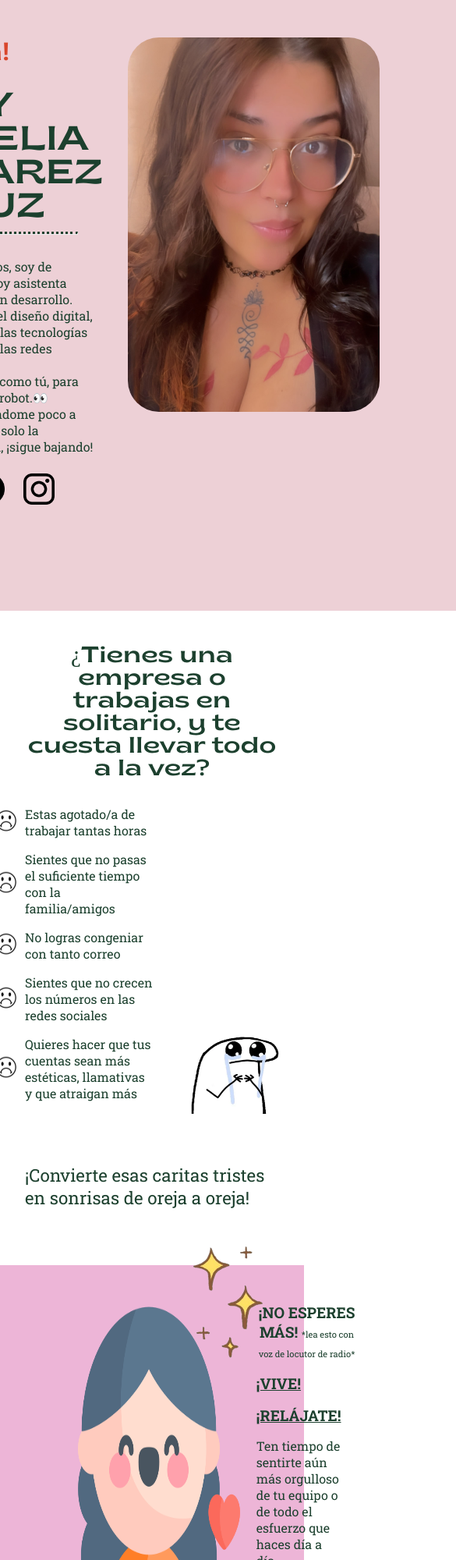
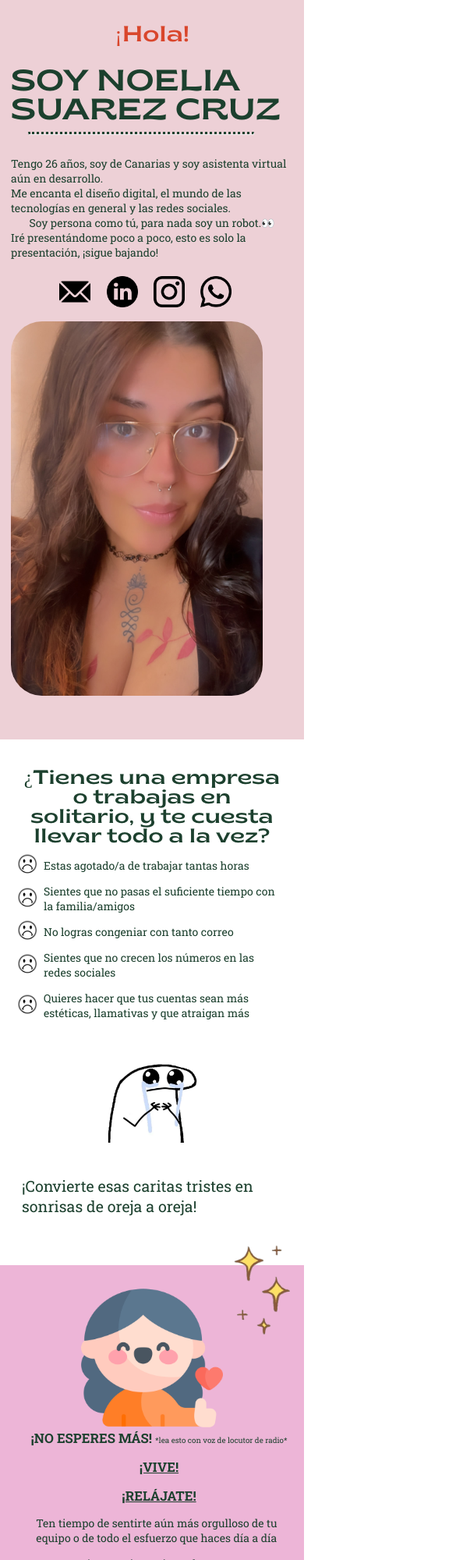
Before and after one commit to jmp89/meromero, a plain HTML site: page index.html in a window 390 px wide. Shown: the top 2000 px of the page at 78% size, 585 px wide, since content can reach past the window. Drawn offline with Linux system fonts and the light colour scheme.

Commit message:
Mobile version added

```diff
--- a/css/style.css
+++ b/css/style.css
@@ -69,6 +69,7 @@ h2 {
 }
 a {
   text-decoration: none;
+  height: fit-content;
 }
 .header-text i img {
   border-radius: 0;
@@ -155,7 +156,7 @@ li::before {
   position: relative;
   background-color: #edb5d7;
   max-width: 100%;
-  width: 100%;
+  width: 100vw;
   padding: 0;
 }
 
@@ -330,7 +331,7 @@ footer section {
   max-height: 9rem;
   position: absolute;
   z-index: -1;
-  left: 9rem;
+  left: 15%;
   top: 7.8rem;
 }
 
@@ -362,48 +363,96 @@ footer nav img {
 #footer-social-media {
   padding-top: 1rem;
 }
+
+#footer-social-media img {
+  height: 5.5rem;
+}
 /*
 //////////////////////////////////////////////////
 ///////////////// MEDIA QUERY
 //////////////////////////////////////////////////
-*
+*/
 
-ERRORES: FLEX EN CONTENEDORES ABUELOS
+@media /*(min-width: 651px) and */(max-width: 1000px) {
+  * {
+    font-size: 15px;
+  }
+  header {
+    width: 100vw;
+  }
+  ul,
+  .more-about-me {
+    margin-left: 2rem;
+  }
+  section {
+    padding: 2rem 1rem 0 1rem;
+    gap: 1rem;
+  }
+  .yo ul {
+    padding: 0 2rem;
+  }
+  .more-about-me {
+    position: relative;
+    max-width: 1160px;
+    width: 100%;
+    padding: 3rem 1rem;
+  }
+  #avatar {
+    max-height: 6rem;
+    left: 2rem;
+  }
+  .pink-content {
+    padding: 2rem;
+  }
+}
 
-/
-
-/* @media (max-width: 750px) {
+@media (max-width: 650px) {
   * {
     font-size: 14px;
-    flex-wrap: nowrap;
+  }
+  header,
+  main,
+  section,
+  div {
     flex-direction: column;
+    align-content: center;
+    justify-content: center;
+    align-items: center;
+    justify-items: center;
   }
+  .header-text {
+    display: flex;
+    width: 100%;
+    align-content: center;
+    justify-content: center;
+  }
+  hr {
+    width: 80%;
+  }
+  #emoteCry {
+    align-self: center;
+  }
+  .pink-content img:first-child {
+    max-width: 200px;
+    max-height: 200px;
+    right: -3rem;
+    top: -5rem;
+  }
+  #avatar {
+    max-height: 4rem;
+    left: 3px;
+  }
+  footer,
+  footer * {
+    justify-content: center;
+  }
+}
 
-  header {
-    align-content: center;
-    justify-content: start;
-    gap: 10px;
-    height: 900px;
-    position: relative;
-  }
-
-  section {
-    padding: 1.5rem;
-    position: absolute;
-    height: 100%;
-  }
-
-  .header-text {
-    width: 100%;
-  }
-
-  header img {
-    max-width: 350px;
-    max-height: 650px;
-    width: 90%;
-    height: auto;
-  }
-} */
+/*
+//////////////////////////////////////////////////
+///////////////// ANIMACIONES
+//////////////////////////////////////////////////
+*/
 
 @keyframes zoomIn {
   from {
```
Also changed, not shown: img/cat.png (deleted), img/decoration_exclam.png (deleted), img/decoration_lines.png (deleted), img/khe.png (deleted), img/square-background-shadow.png (deleted), 1 other file.
